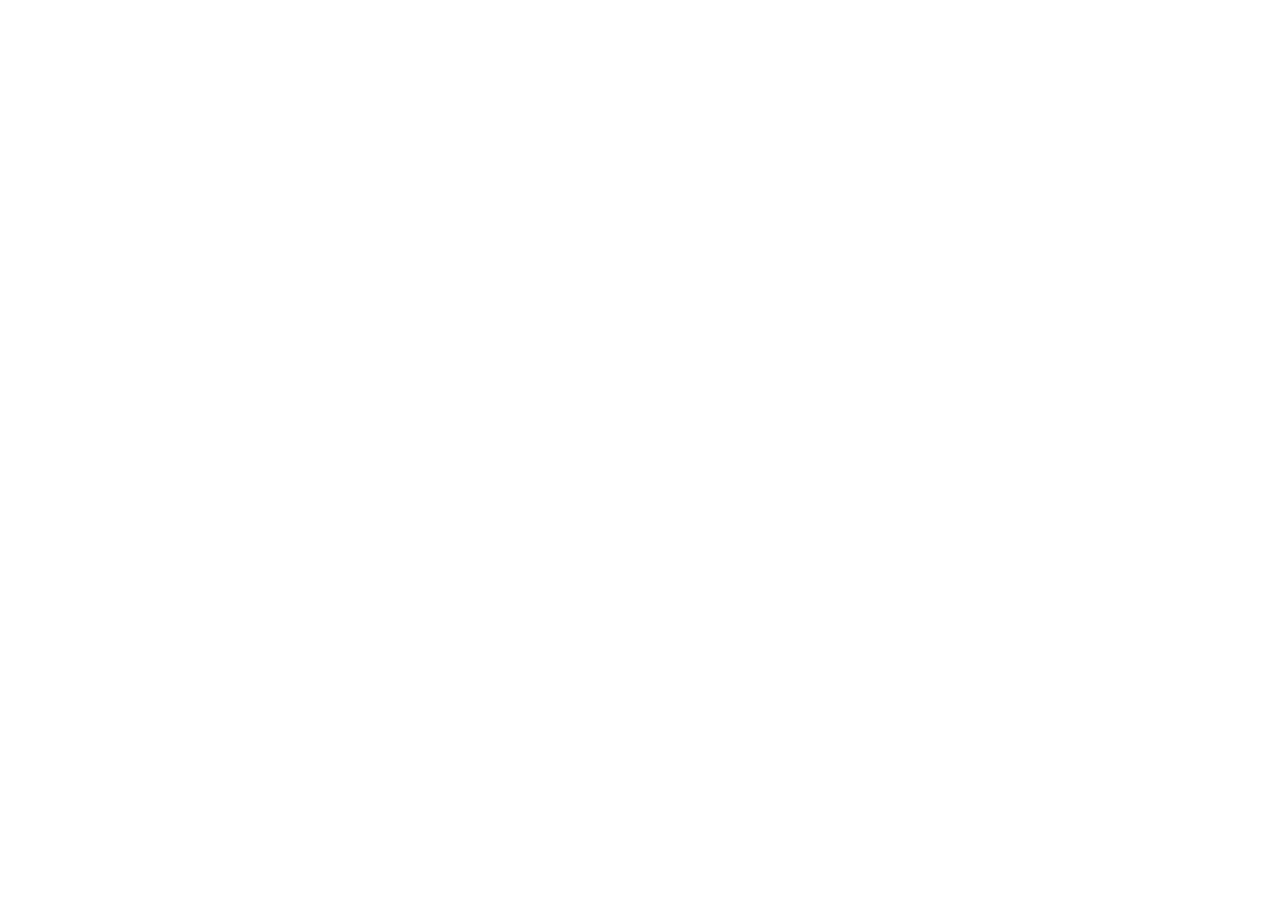
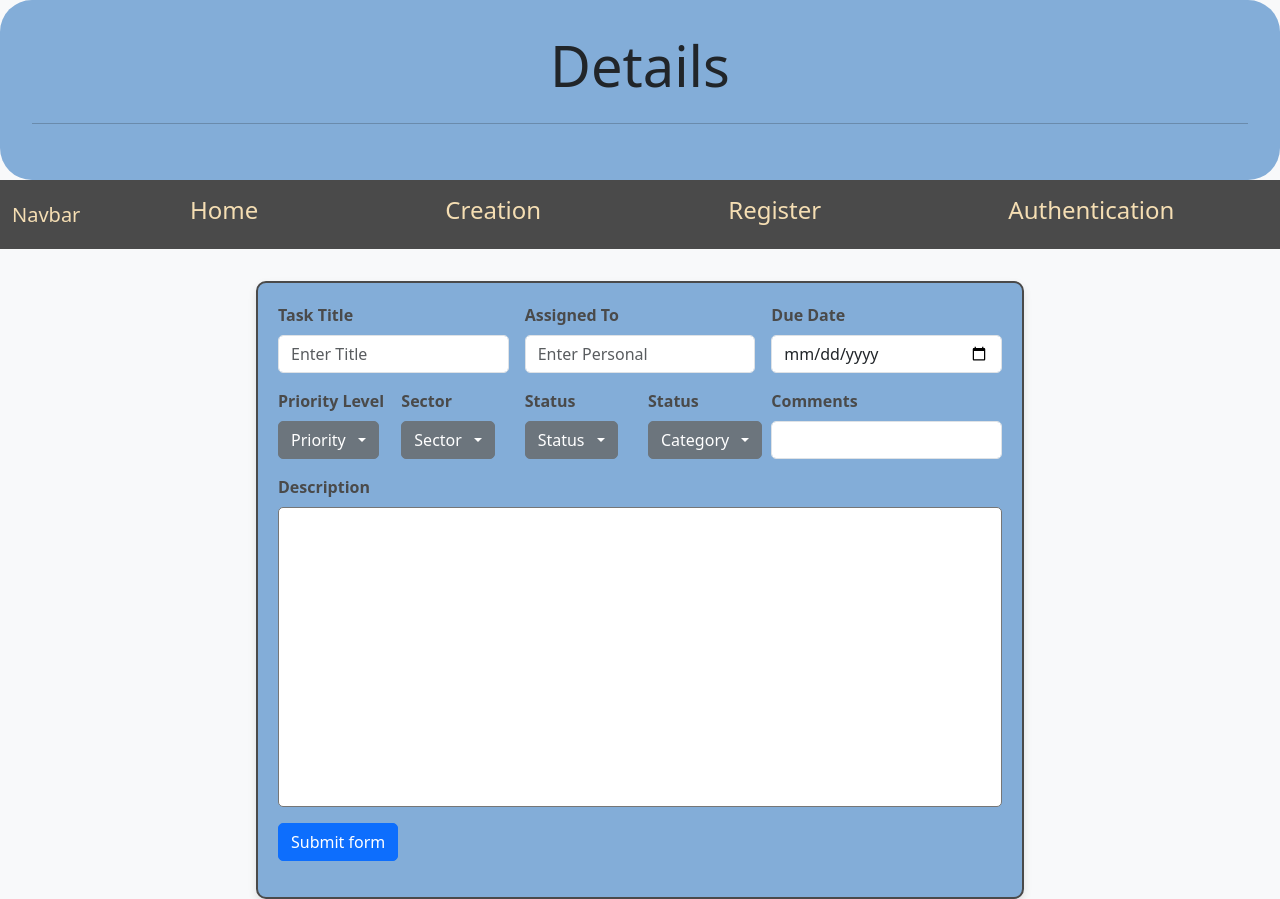
Before and after one commit to SmittyDeuce/task_management_application_project, a plain HTML site: page details.html in a window 1280 px wide. Before the commit the page ends 800 px from the top, so only its background shows below. Drawn offline with Linux system fonts and the light colour scheme.

Commit message:
completed details

```diff
--- /dev/null
+++ b/details.css
@@ -0,0 +1,79 @@
+html, body {
+    height: 100%;
+    margin: 0;
+    display: flex;
+    flex-direction: column;
+  }
+
+  body {
+    display: flex;
+    flex-direction: column;
+    background-color: #f8f9fa; /* Light background to contrast with cards */
+  }
+
+  .header-custom {
+    background-color: #83add8;
+    padding: 2rem;
+    border-radius: 2rem;
+    text-align: center;
+    /* margin-bottom: 1.5rem; */
+  }
+
+  .navbar-custom {
+    background-color: #4a4a4a;
+  }
+
+  .navbar-nav .nav-item {
+    transition: ease 0.3s;
+  }
+
+  .navbar-nav .nav-item:hover {
+    transform: scale(1.45);
+  }
+
+  .card {
+    background-color: #83add8;
+    border: #4a4a4a solid 2px;
+    border-radius: 10px;
+    padding: 20px;
+    margin: 2rem auto;
+    width: 60%;
+    box-shadow: 0 4px 8px rgba(0, 0, 0, 0.1);
+  }
+
+  .form-label {
+    font-weight: 600;
+    color: #4a4a4a;
+  }
+
+  .form-control, .btn, .dropdown-menu {
+    border-radius: 5px;
+    transition: background-color 0.3s ease, transform 0.3s ease;
+  }
+
+  .form-control:focus, .btn:hover, .dropdown-item:hover {
+    background-color: #6e9cd8;
+    transform: scale(1.05);
+  }
+
+  .dropdown-toggle::after {
+    margin-left: 0.5rem;
+  }
+
+  .invalid-feedback {
+    color: #ff4c4c;
+  }
+
+  textarea.form-control {
+    height: 150px;
+    resize: none;
+  }
+
+  textarea {
+    width: 100%;
+    height: 300px;
+    padding: 10px;
+    font-size: 1rem;
+    border-radius: 5px;
+    resize: none;
+  }
--- a/details.html
+++ b/details.html
@@ -0,0 +1,244 @@
+<html lang="en">
+  <head>
+    <meta charset="UTF-8" />
+    <meta name="viewport" content="width=device-width, initial-scale=1.0" />
+    <title>Details</title>
+    <link rel="stylesheet" href="css/bootstrap.css" />
+    <link rel="stylesheet" href="details.css" />
+    <script src="js/bootstrap.bundle.js"></script>
+  </head>
+  <body>
+    <header id="header">
+      <div class="text-center header-custom">
+        <h1 class="display-4">Details</h1>
+        <hr class="my-4" />
+      </div>
+    </header>
+
+    <nav class="navbar navbar-expand-lg navbar-custom">
+      <div class="container-fluid">
+        <a class="navbar-brand" style="color: wheat" href="#">Navbar</a>
+
+        <button
+          class="navbar-toggler"
+          type="button"
+          data-bs-toggle="collapse"
+          data-bs-target="#navbarSupportedContent"
+          aria-controls="navbarSupportedContent"
+          aria-expanded="false"
+          aria-label="Toggle navigation"
+        >
+          <span class="navbar-toggler-icon"></span>
+        </button>
+
+        <div class="collapse navbar-collapse h4" id="navbarSupportedContent">
+          <ul
+            class="navbar-nav me-auto mb-2 mb-lg-0 d-flex justify-content-around w-100"
+          >
+            <li class="nav-item">
+              <a class="nav-link" style="color: wheat" href="index.html"
+                >Home</a
+              >
+            </li>
+
+            </li>
+            <li class="nav-item">
+              <a
+                class="nav-link active"
+                style="color: wheat"
+                aria-current=""
+                href="create.html"
+                >Creation</a
+              >
+            </li>
+            <li class="nav-item">
+              <a class="nav-link" style="color: wheat" href="register.html"
+                >Register</a
+              >
+            </li>
+            <li class="nav-item">
+              <a
+                class="nav-link"
+                style="color: wheat"
+                href="authentication.html"
+                >Authentication</a
+              >
+            </li>
+          </ul>
+        </div>
+      </div>
+    </nav>
+
+    <div class="card">
+      <form class="row g-3 needs-validation" novalidate>
+        <div class="col-md-4">
+          <label for="validationCustom01" class="form-label">Task Title</label>
+          <input
+            type="text"
+            class="form-control"
+            id="validationCustom01"
+            placeholder="Enter Title"
+            required
+          />
+
+          <div class="invalid-feedback">Please enter a title.</div>
+        </div>
+
+
+        <div class="col-md-4">
+            <label for="validationCustom02" class="form-label">Assigned To</label>
+            <input
+              type="text"
+              class="form-control"
+              id="validationCustom01"
+              placeholder="Enter Personal"
+              required
+            />
+            <div class="invalid-feedback">Please enter a name.</div>
+          </div>
+
+        <div class="col-md-4">
+          <label for="validationCustom02" class="form-label">Due Date</label>
+          <input
+            type="date"
+            class="form-control"
+            id="validationCustom02"
+            required
+          />
+          <div class="invalid-feedback">Please enter a date.</div>
+        </div>
+
+        <div class="col-md-2">
+          <label for="validationCustomDropdown1" class="form-label"
+            >Priority Level</label
+          >
+          <div class="dropdown">
+            <button class="btn btn-secondary dropdown-toggle" type="button" id="dropdownMenuButton1" data-bs-toggle="dropdown" aria-expanded="false">
+              Priority
+            </button>
+            <ul class="dropdown-menu" aria-labelledby="dropdownMenuButton1">
+              <li><a class="dropdown-item" href="#">Low</a></li>
+              <li><a class="dropdown-item" href="#">Medium</a></li>
+              <li><a class="dropdown-item" href="#">High</a></li>
+              <li><a class="dropdown-item" href="#">Urgent</a></li>
+            </ul>
+          </div>
+          <div class="invalid-feedback">Please provide priority level.</div>
+        </div>
+
+        <div class="col-md-2">
+            <label for="validationCustomDropdown2" class="form-label"
+              >Sector</label
+            >
+            <div class="dropdown">
+              <button class="btn btn-secondary dropdown-toggle" type="button" id="dropdownMenuButton2" data-bs-toggle="dropdown" aria-expanded="false">
+                Sector
+              </button>
+              <ul class="dropdown-menu" aria-labelledby="dropdownMenuButton2">
+                <li><a class="dropdown-item" href="#">S1</a></li>
+                <li><a class="dropdown-item" href="#">S2</a></li>
+                <li><a class="dropdown-item" href="#">S3</a></li>
+                <li><a class="dropdown-item" href="#">S4</a></li>
+                <li><a class="dropdown-item" href="#">S5</a></li>
+                <li><a class="dropdown-item" href="#">S6</a></li>
+                <li><a class="dropdown-item" href="#">N/A</a></li>
+              </ul>
+            </div>
+            <div class="invalid-feedback">Please provide Sector.</div>
+          </div>
+
+
+        <div class="col-md-2">
+        <label for="validationCustomDropdown3" class="form-label"
+            >Status</label
+        >
+        <div class="dropdown">
+            <button class="btn btn-secondary dropdown-toggle" type="button" id="dropdownMenuButton3" data-bs-toggle="dropdown" aria-expanded="false">
+                Status
+            </button>
+            <ul class="dropdown-menu" aria-labelledby="dropdownMenuButton3">
+            <li><a class="dropdown-item" href="#">Not Started</a></li>
+            <li><a class="dropdown-item" href="#">In Progress</a></li>
+            <li><a class="dropdown-item" href="#">Completed</a></li>
+            </ul>
+        </div>
+        <div class="invalid-feedback">Please provide Status level.</div>
+        </div>
+
+
+        <div class="col-md-2">
+            <label for="validationCustomDropdown4" class="form-label"
+                >Status</label
+            >
+            <div class="dropdown">
+                <button class="btn btn-secondary dropdown-toggle" type="button" id="dropdownMenuButton4" data-bs-toggle="dropdown" aria-expanded="false">
+                    Category
+                </button>
+                <ul class="dropdown-menu" aria-labelledby="dropdownMenuButton4">
+                <li><a class="dropdown-item" href="#">Combat Operations</a></li>
+                <li><a class="dropdown-item" href="#">Logistics and Supply</a></li>
+                <li><a class="dropdown-item" href="#">Intelligence and Reconnaissance</a></li>
+                <li><a class="dropdown-item" href="#">Training and Development</a></li>
+                </ul>
+            </div>
+            <div class="invalid-feedback">Please provide Status level.</div>
+            </div>
+
+
+
+        <div class="col-md-4">
+          <label for="validationCustom03" class="form-label">Comments</label>
+          <input
+            type="text"
+            class="form-control"
+            id="validationCustom03"
+            required
+          />
+          <div class="invalid-feedback">Please provide comments.</div>
+        </div>
+
+
+        <div class="col-md-12">
+          <label for="validationCustom05" class="form-label">Description</label>
+          <textarea
+          name="validationCustom05"
+          id="validationCustom05"
+          placeholder="Enter Description"
+          required >
+
+          </textarea>
+          <div class="invalid-feedback">Please provide a Description.</div>
+        </div>
+
+
+        <div class="col-12">
+          <button class="btn btn-primary" type="submit">Submit form</button>
+        </div>
+      </form>
+    </div>
+
+
+    <script>
+        (function () {
+          "use strict";
+          var forms = document.querySelectorAll(".needs-validation");
+          Array.prototype.slice.call(forms).forEach(function (form) {
+            form.addEventListener(
+              "submit",
+              function (event) {
+                if (!form.checkValidity()) {
+                  event.preventDefault();
+                  event.stopPropagation();
+                }
+                form.classList.add("was-validated");
+              },
+              false
+            );
+          });
+        })();
+      </script>
+
+
+
+  </body>
+</html>
```
Also changed, not shown: index.html (+0 -4 lines), dashboard.html (deleted).
